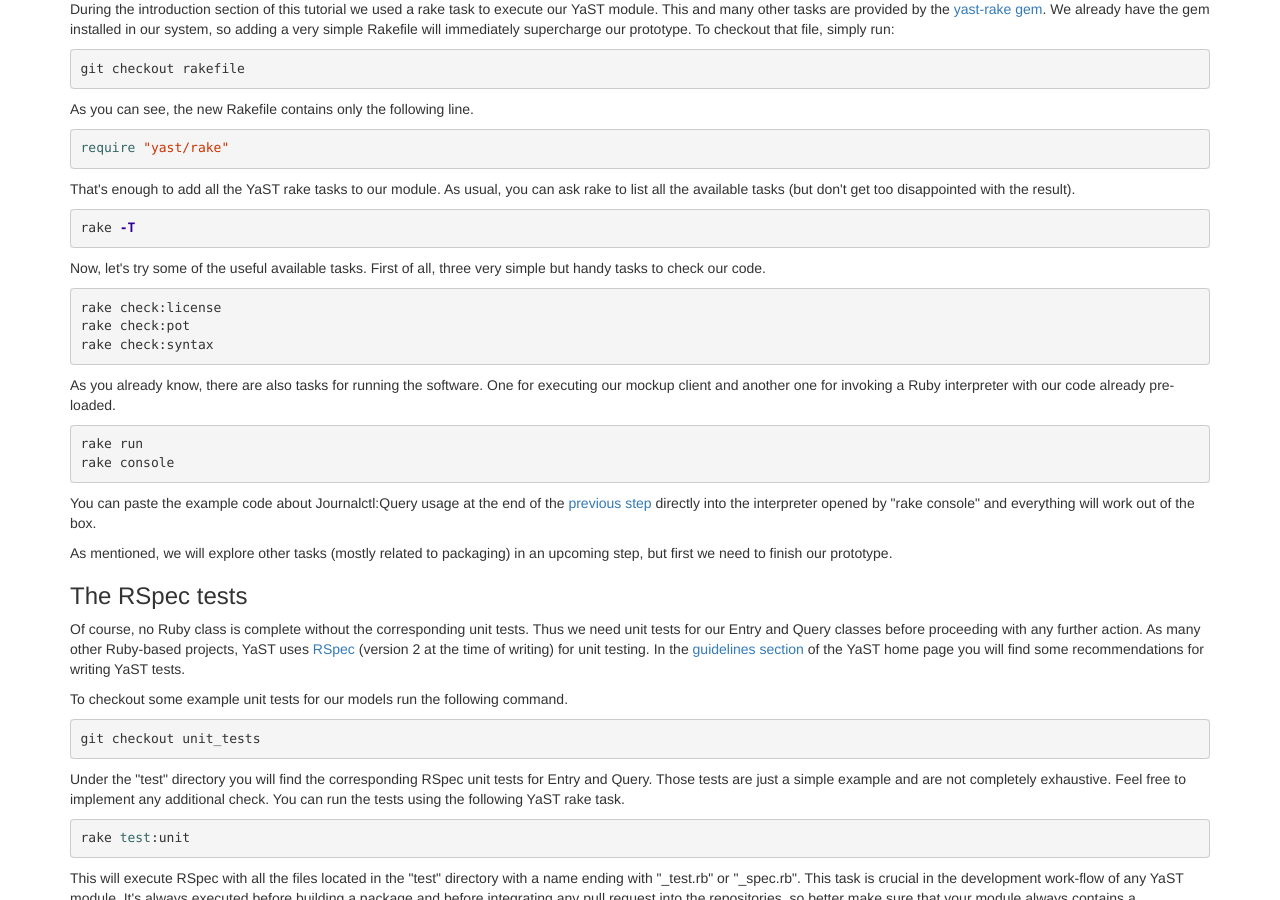
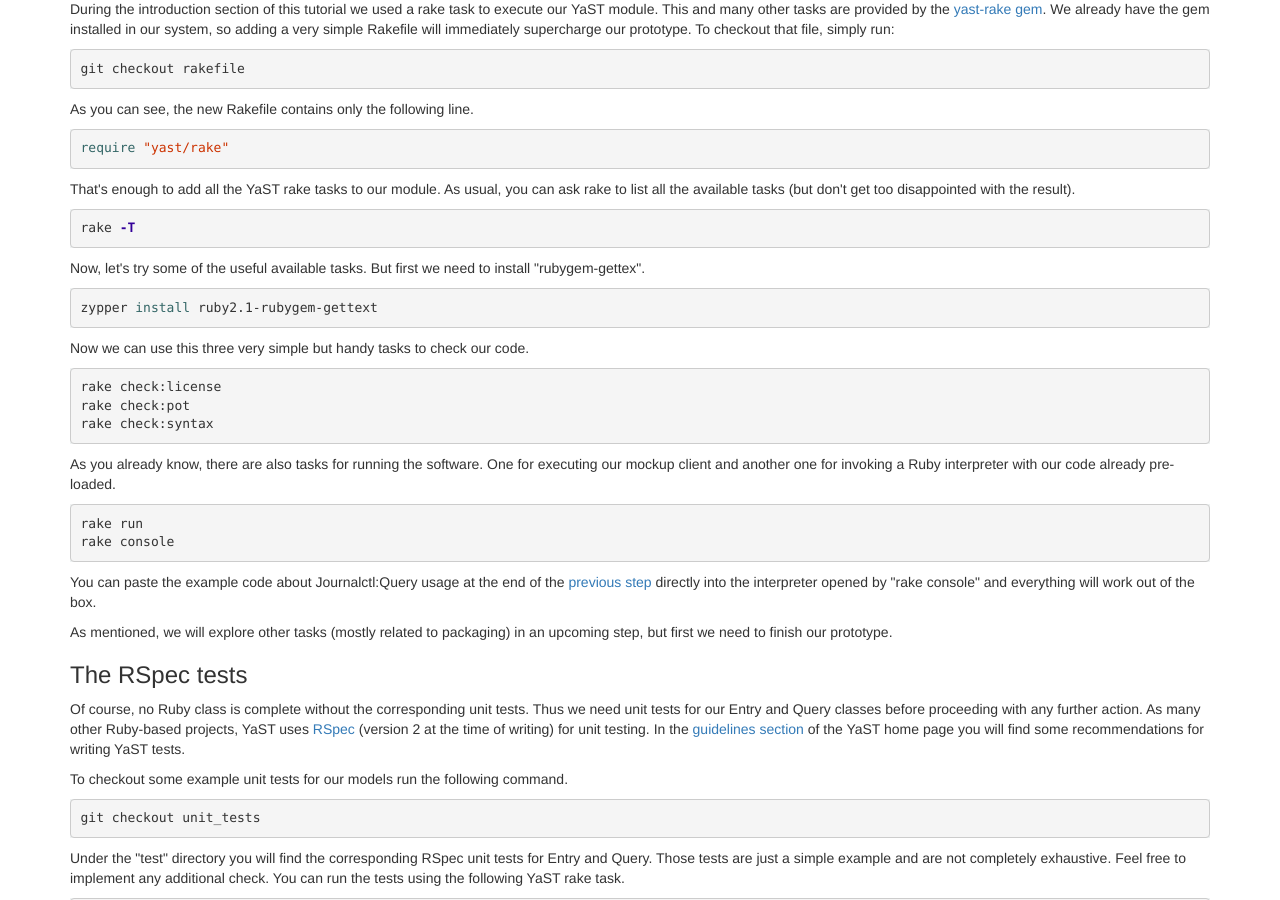
Before and after one commit to yast/yast-journalctl-tutorial, a Jekyll site: the page built from step5.html, in a window 1280 px wide and 900 px high, scrolled down 349 px. Built offline with Jekyll 4.4.1, drawn with Linux system fonts in a browser that asks for light colours; nearby versions of some CDN libraries; library files that are not in the unit come from our copies.

Commit message:
"rubygem-gettext" is needed to use "rake check:pot"

```diff
--- a/step5.html
+++ b/step5.html
@@ -30,8 +30,14 @@ the result).
 rake -T
 {% endhighlight %}
 <p>
-Now, let's try some of the useful available tasks. First of all, three very
-simple but handy tasks to check our code.
+Now, let's try some of the useful available tasks. But first we need to install
+"rubygem-gettex".
+</p>
+{% highlight bash %}
+zypper install ruby2.1-rubygem-gettext
+{% endhighlight %}
+<p>
+Now we can use this three very simple but handy tasks to check our code.
 </p>
 {% highlight bash %}
 rake check:license
```
